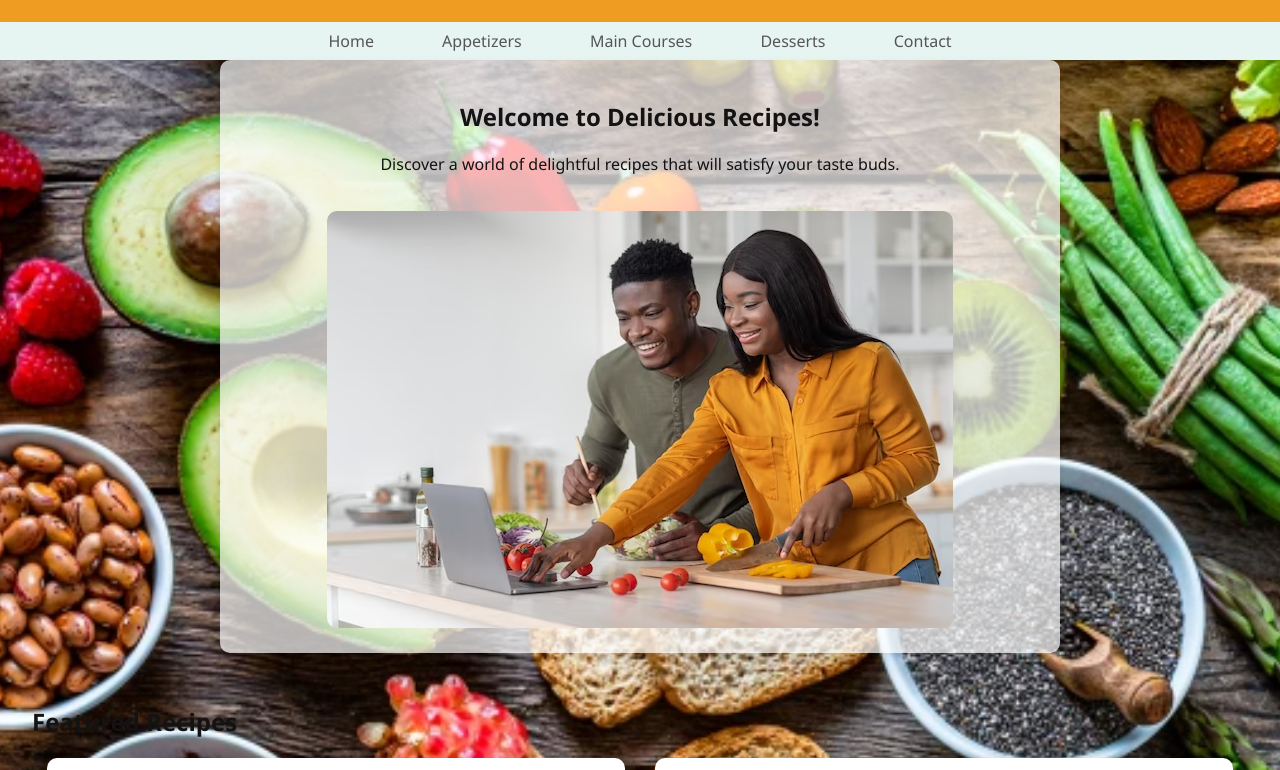
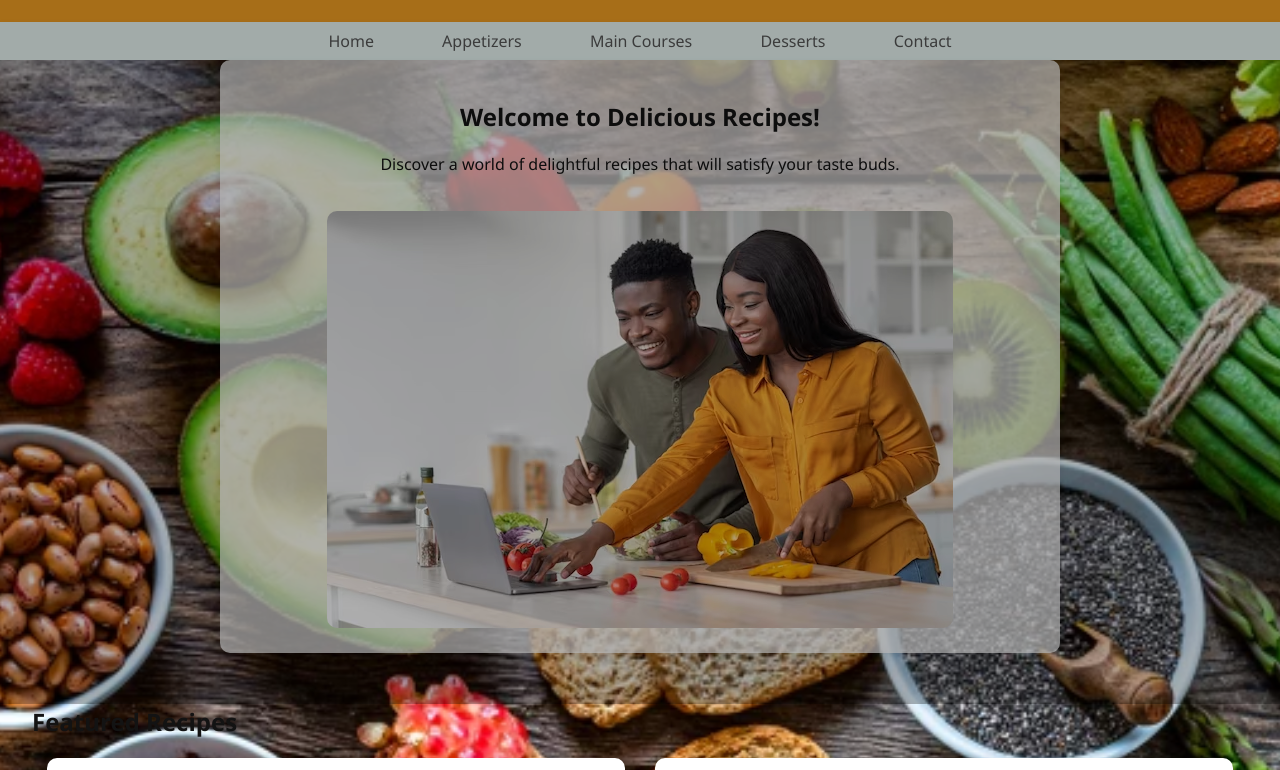
Before and after one commit to nzyoka10/recipe, a plain HTML site: page index.html in a window 1280 px wide. Shown: the part 96-866 px from the top of the page. Drawn offline with Linux system fonts and the light colour scheme; grey boxes are pictures that could not be loaded.

Commit message:
update: index file

```diff
--- a/styles.css
+++ b/styles.css
@@ -8,6 +8,17 @@ body {
     background-position: center;
     color: #131313;
 }
+
+body::before {
+    content: "";
+    position: absolute;
+    top: 0;
+    left: 0;
+    width: 100%;
+    height: 100%;
+    background: rgba(0, 0, 0, 0.3); /* Adjust the color and opacity as needed */
+}
+
 
 header {
     background-color: #ef9d22;
```
